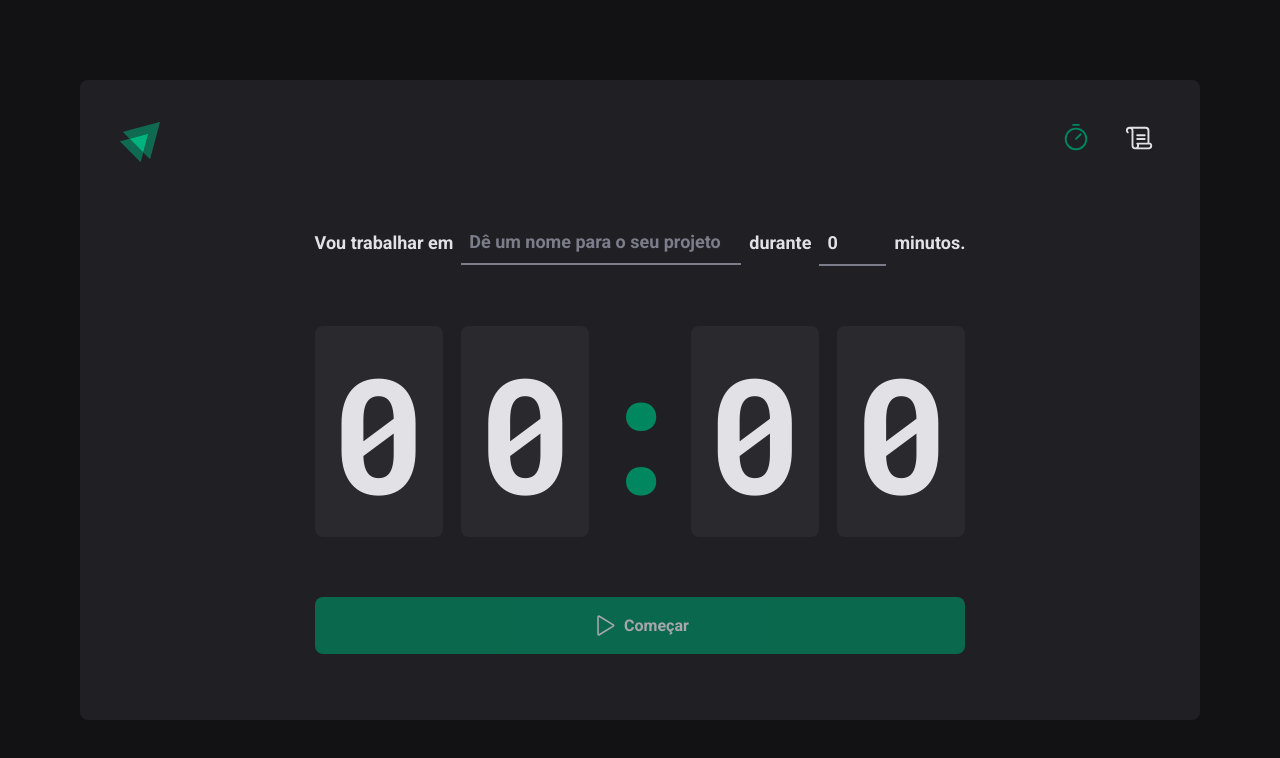
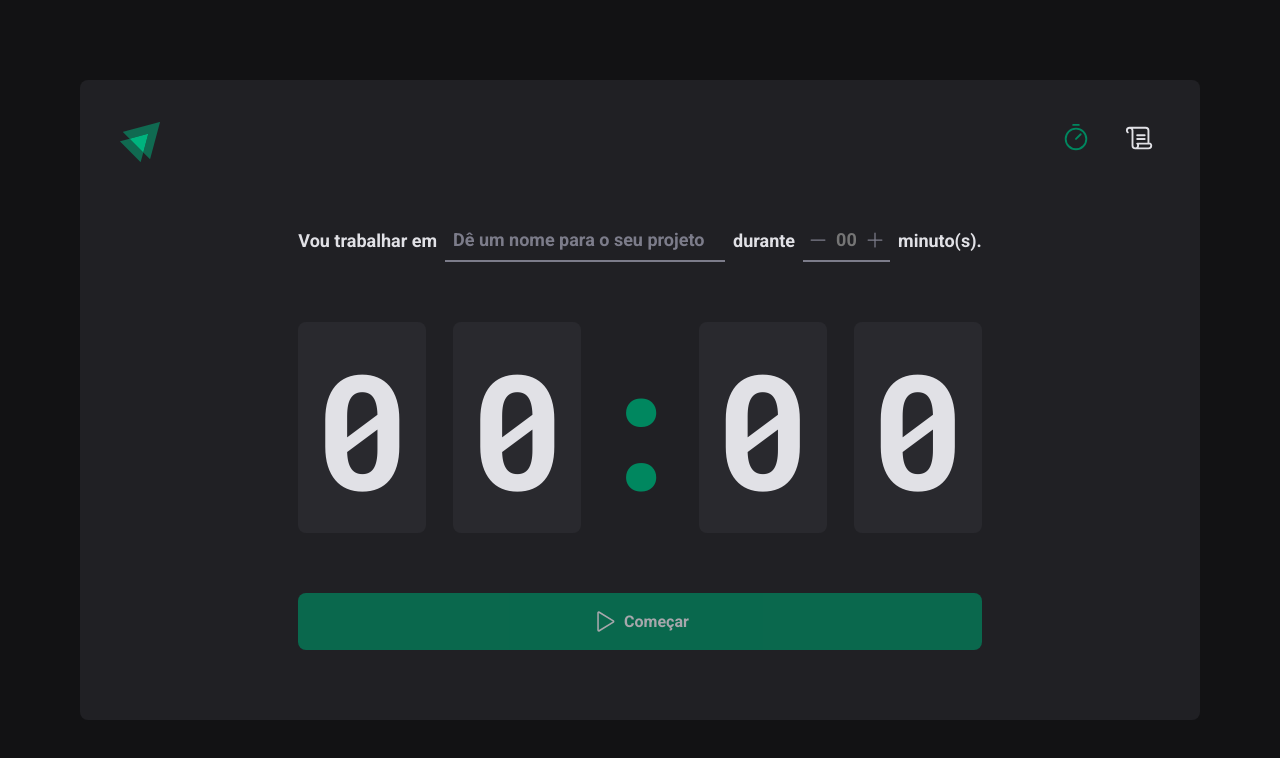
Before and after one commit to brunoobd/ignite-timer, a React (Vite) app: page / in a window 1280 px wide. Shown: the top 758 px of the page. Built offline with nearby package versions, Linux system fonts and the light colour scheme.

Commit message:
feat: add buttons on durationInput

```diff
--- a/src/pages/Home/index.tsx
+++ b/src/pages/Home/index.tsx
@@ -2,7 +2,17 @@ import { FormEvent, useState } from "react";
 
 import { Button, Countdown } from "@components";
 
-import { HomeContainer, InputContainer, InputLabel, TaskInput, DurationInput } from "./styles";
+import {
+  HomeContainer,
+  InputContainer,
+  InputLabel,
+  TaskInput,
+  DurationInput,
+  DurationInputContainer,
+  PlusIcon,
+  MinusIcon,
+  DurationInputActionItem,
+} from "./styles";
 import { useCycles, useTasks } from "@hooks";
 import { CycleStatusEnum } from "@models";
 
@@ -32,6 +42,12 @@ export const Home = () => {
 
   const noOptionsMessage = () => <p>Sem tarefas com esse nome</p>;
 
+  const handleDurationInputIncrement = () =>
+    setDurationInputValue((prevState) => (prevState < 60 ? prevState + 1 : prevState));
+
+  const handleDurationInputDecrement = () =>
+    setDurationInputValue((prevState) => (prevState > 0 ? prevState - 1 : prevState));
+
   const resetFormFields = () => {
     setTaskInputValue("");
     setTaskInputSelectedOption(null);
@@ -57,7 +73,13 @@ export const Home = () => {
     let taskId: number | undefined;
 
     if (hasTaskTitle) {
+      const existingTask = tasks.find((task) => task.title === taskTitle);
+
+      if (existingTask) {
+        taskId = existingTask.id;
+      } else {
         taskId = createNewTask(taskTitle);
+      }
     } else if (hasSelectedOption) {
       taskId = tasks.find((task) => task.id === Number(taskInputSelectedOption.value))?.id;
     }
@@ -96,10 +118,21 @@ export const Home = () => {
         />
 
         <InputLabel htmlFor={durationInputId}>durante</InputLabel>
+        <DurationInputContainer>
+          <DurationInputActionItem onClick={handleDurationInputDecrement}>
+            <MinusIcon />
+          </DurationInputActionItem>
+
           <DurationInput
             id={durationInputId}
-          value={durationInputValue}
-          onChange={({ target }) => setDurationInputValue(Number(target.value))}
+            value={durationInputValue || ""}
+            onChange={({ target }) => {
+              const newValue = Number(target.value);
+
+              if (newValue >= 0 && newValue <= 60) {
+                setDurationInputValue(Number(target.value));
+              }
+            }}
             placeholder={"00"}
             min={1}
             max={60}
@@ -107,7 +140,12 @@ export const Home = () => {
             disabled={hasCycleInProgress}
           />
 
-        <InputLabel>minutos.</InputLabel>
+          <DurationInputActionItem onClick={handleDurationInputIncrement}>
+            <PlusIcon />
+          </DurationInputActionItem>
+        </DurationInputContainer>
+
+        <InputLabel>minuto(s).</InputLabel>
       </InputContainer>
 
       <Countdown onCompleteCountdown={handleCompleteCycle} />
--- a/src/pages/Home/styles.ts
+++ b/src/pages/Home/styles.ts
@@ -1,3 +1,4 @@
+import { Minus, Plus } from "@phosphor-icons/react";
 import Select from "react-select";
 import styled, { css } from "styled-components";
 
@@ -36,7 +37,7 @@ export const TaskInput = styled(Select).attrs(({ theme }) => ({
     }),
     control: (baseStyles, state) => ({
       ...baseStyles,
-      padding: "0.6875rem 0.5rem",
+      padding: "0.625rem 0.5rem",
 
       backgroundColor: "transparent",
       boxShadow: "none !important",
@@ -44,14 +45,16 @@ export const TaskInput = styled(Select).attrs(({ theme }) => ({
       border: "none",
       borderBottom: "0.125rem solid transparent",
       borderBottomColor: `${
-        state.isFocused ? theme.COLORS.GREEN_500 : theme.COLORS.GRAY_500
+        state.isFocused ? theme.COLORS.GRAY_100 : theme.COLORS.GRAY_500
       } !important`,
       borderRadius: "none",
 
       fontWeight: theme.FONT_WEIGHT.BOLD,
       fontSize: theme.FONT_SIZE.LG,
 
-      transitionDuration: "0.4s",
+      transitionDuration: "0.2s",
+
+      cursor: "text",
     }),
     placeholder: (baseStyles) => ({
       ...baseStyles,
@@ -110,27 +113,21 @@ export const TaskInput = styled(Select).attrs(({ theme }) => ({
   },
 }))``;
 
-export const DurationInput = styled.input.attrs(() => ({
-  type: "number",
-}))`
-  max-width: 4.5rem;
-  padding: 0.6875rem 0.5rem;
+export const DurationInputContainer = styled.div`
+  padding: 0.625rem 0.3125rem;
 
-  background-color: transparent;
+  display: flex;
+  align-items: center;
+  justify-content: center;
+  gap: 0.5rem;
 
-  transition-duration: 0.4s;
+  transition-duration: 0.2s;
 
   ${({ theme }) => css`
-    border: none;
-    border-top: 2px solid transparent;
     border-bottom: 2px solid ${theme.COLORS.GRAY_500};
 
-    font-weight: ${theme.FONT_WEIGHT.BOLD};
-    font-size: ${theme.FONT_SIZE.LG};
-
-    &:focus {
-      border-bottom-color: ${theme.COLORS.GREEN_700};
-      outline: none;
+    &:has(input:focus) {
+      border-bottom-color: ${theme.COLORS.GRAY_100};
     }
 
     &::placeholder {
@@ -138,3 +135,48 @@ export const DurationInput = styled.input.attrs(() => ({
     }
   `};
 `;
+
+export const DurationInput = styled.input.attrs(() => ({
+  type: "number",
+}))`
+  max-width: 1.3125rem;
+  background-color: transparent;
+
+  border: none;
+  outline: none;
+
+  ${({ theme }) => css`
+    font-weight: ${theme.FONT_WEIGHT.BOLD};
+    font-size: ${theme.FONT_SIZE.LG};
+  `};
+`;
+
+export const DurationInputActionItem = styled.button.attrs(() => ({
+  type: "button",
+}))`
+  display: flex;
+  align-items: center;
+
+  border: none;
+  outline: none;
+
+  background: transparent;
+
+  transition-duration: 0.1s;
+  ${({ theme }) => css`
+    color: ${theme.COLORS.GRAY_500};
+
+    &:hover {
+      color: ${theme.COLORS.GRAY_100};
+      cursor: pointer;
+    }
+  `}
+`;
+
+export const PlusIcon = styled(Plus).attrs(() => ({
+  size: 20,
+}))``;
+
+export const MinusIcon = styled(Minus).attrs(() => ({
+  size: 20,
+}))``;
--- a/src/routes/layouts/Default/components/Header/styles.ts
+++ b/src/routes/layouts/Default/components/Header/styles.ts
@@ -1,4 +1,4 @@
-import styled from "styled-components";
+  import styled from "styled-components";
 
 import { NavLink } from "react-router";
 
--- a/src/styles/global.ts
+++ b/src/styles/global.ts
@@ -1,6 +1,7 @@
 import { createGlobalStyle, css } from "styled-components";
 
 export const GlobalStyle = createGlobalStyle`
+  ${({ theme }) => css`
     * {
       margin: 0;
       padding: 0;
@@ -9,24 +10,38 @@ export const GlobalStyle = createGlobalStyle`
 
     :focus-visible:not(input) {
       outline: none;
-    box-shadow: 0 0 0 2px ${({ theme }) => theme.COLORS.GREEN_500};
+      box-shadow: 0 0 0 2px ${theme.COLORS.GREEN_500};
     }
 
     body {
       padding: 0 1rem;
 
-    background: ${({ theme }) => theme.COLORS.GRAY_900};
+      background: ${theme.COLORS.GRAY_900};
 
       -webkit-font-smoothing: antialiased;
     }
 
-  body, input, textarea, button {
-    ${({ theme }) => css`
+    body,
+    input,
+    textarea,
+    button {
       font-family: ${theme.FONT_FAMILY.DEFAULT}, sans-serif;
       font-weight: ${theme.FONT_WEIGHT.REGULAR};
       font-size: ${theme.FONT_SIZE.MD};
 
       color: ${theme.COLORS.GRAY_100};
+    }
+
+    input::-webkit-outer-spin-button,
+    input::-webkit-inner-spin-button {
+      -webkit-appearance: none;
+      margin: 0;
+    }
+
+    /* Firefox */
+    input[type="number"] {
+      -moz-appearance: textfield;
+    }
   `}
-  }
+
 `;
```
Lines whose indentation alone changed are shown as unchanged.
